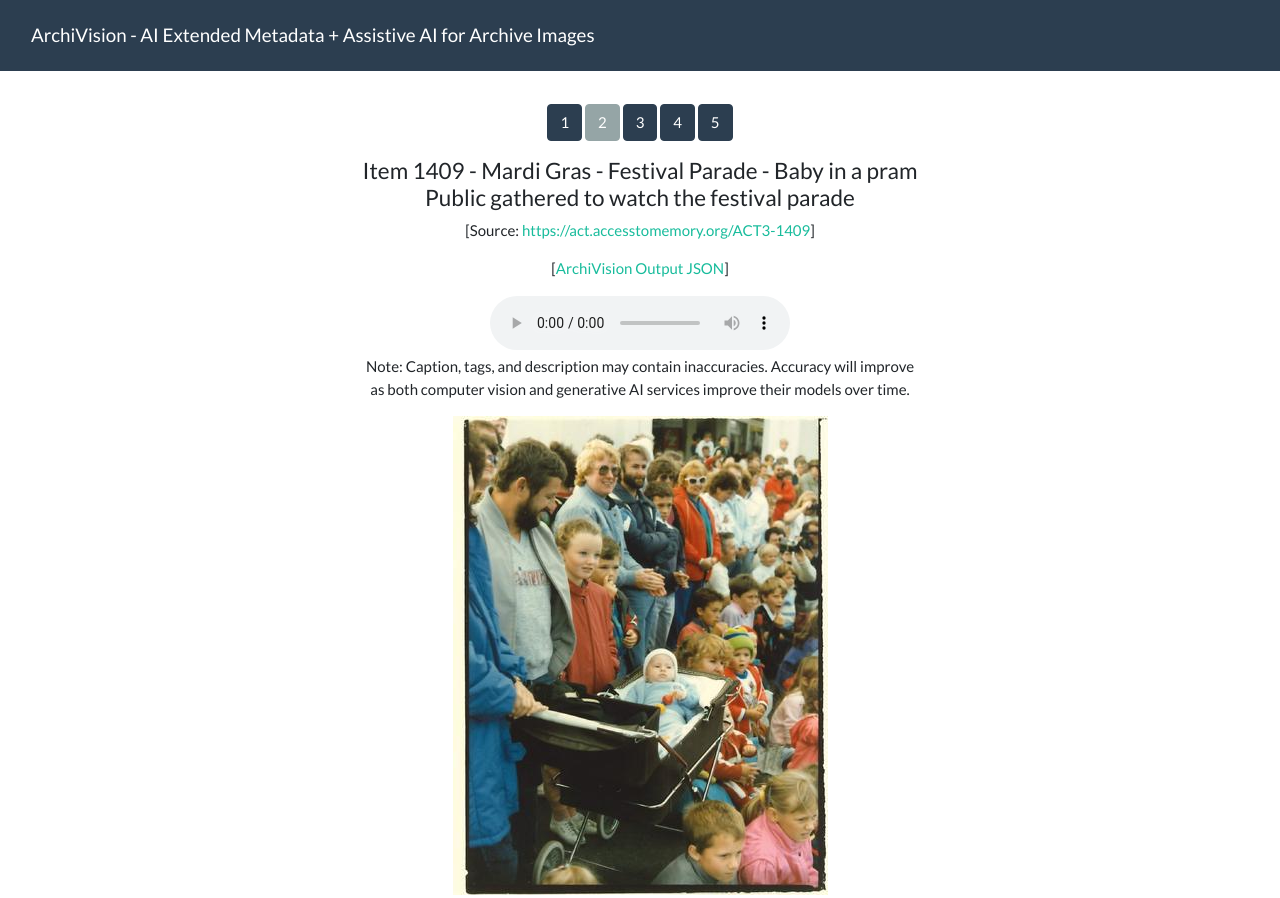
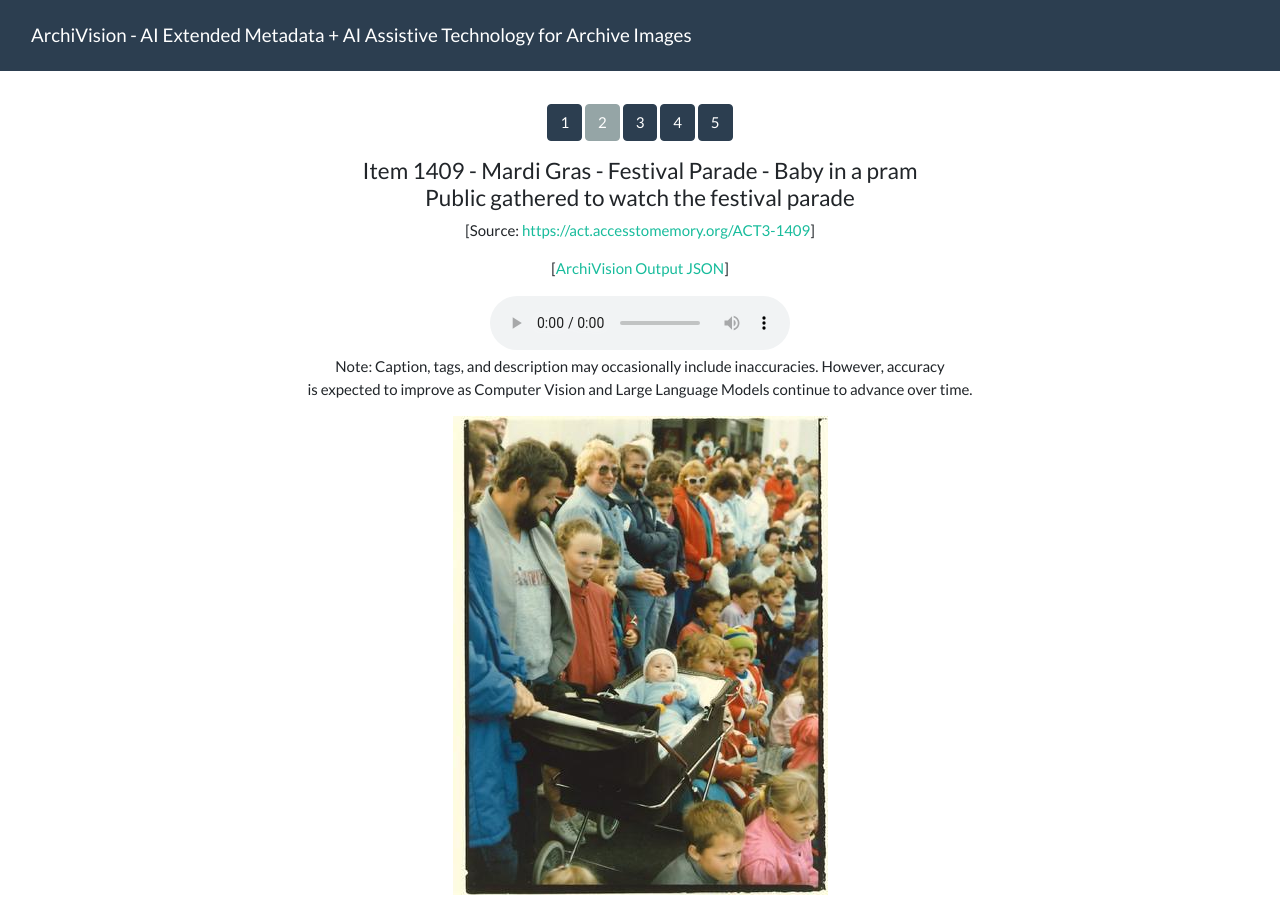
Before and after one commit to jasonabanico/ArchiVision-ACT-Web, a plain HTML site: page 2.html in a window 1280 px wide. Shown: the top 898 px of the page. Drawn offline with nearby package versions, Linux system fonts and the light colour scheme.

Commit message:
text fix

```diff
--- a/2.html
+++ b/2.html
@@ -4,14 +4,14 @@
     <meta charset="utf-8">
     <meta http-equiv="X-UA-Compatible" content="IE=edge">
     <meta name="viewport" content="width=device-width, initial-scale=1">
-    <title>ArchiVision - AI Extended Metadata + Assistive AI for Archive Images</title>
+    <title>ArchiVision - AI Extended Metadata + AI Assistive Technology for Archive Images</title>
     <link href="https://cdn.jsdelivr.net/npm/bootswatch@4.5.2/dist/flatly/bootstrap.min.css" rel="stylesheet" />
     <link href="css/sticky-footer.css" rel="stylesheet" />
   </head>
   <body>
     <nav class="navbar navbar-expand-lg navbar-dark bg-primary fixed-top">
         <div class="container-fluid">
-            <a class="navbar-brand" href="index.html">ArchiVision - AI Extended Metadata + Assistive AI for Archive Images</a>
+            <a class="navbar-brand" href="index.html">ArchiVision - AI Extended Metadata + AI Assistive Technology for Archive Images</a>
             <button class="navbar-toggler" type="button" data-bs-toggle="collapse" data-bs-target="#navbarColor02" aria-controls="navbarColor02" aria-expanded="false" aria-label="Toggle navigation">
                 <span class="navbar-toggler-icon"></span>
             </button>
@@ -62,8 +62,8 @@
 				</audio>
 
 				<p>
-					Note: Caption, tags, and description may contain inaccuracies. Accuracy will improve<br />
-					as both computer vision and generative AI services improve their models over time.
+					Note: Caption, tags, and description may occasionally include inaccuracies. However, accuracy <br/>
+					is expected to improve as Computer Vision and Large Language Models continue to advance over time.
 				</p>
 
 				<p>
```
Also changed, not shown: 3.html (+4 -4 lines), 4.html (+4 -4 lines), 5.html (+4 -4 lines), index.html (+4 -4 lines).
